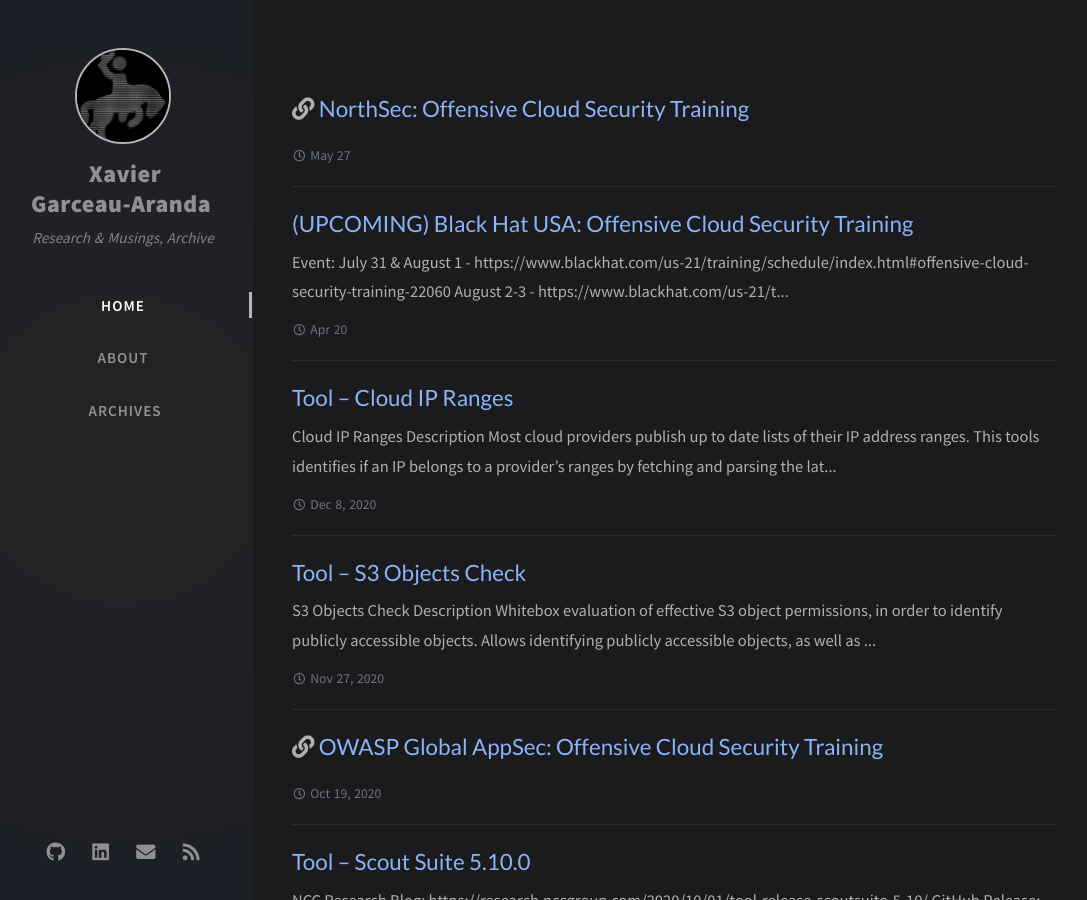
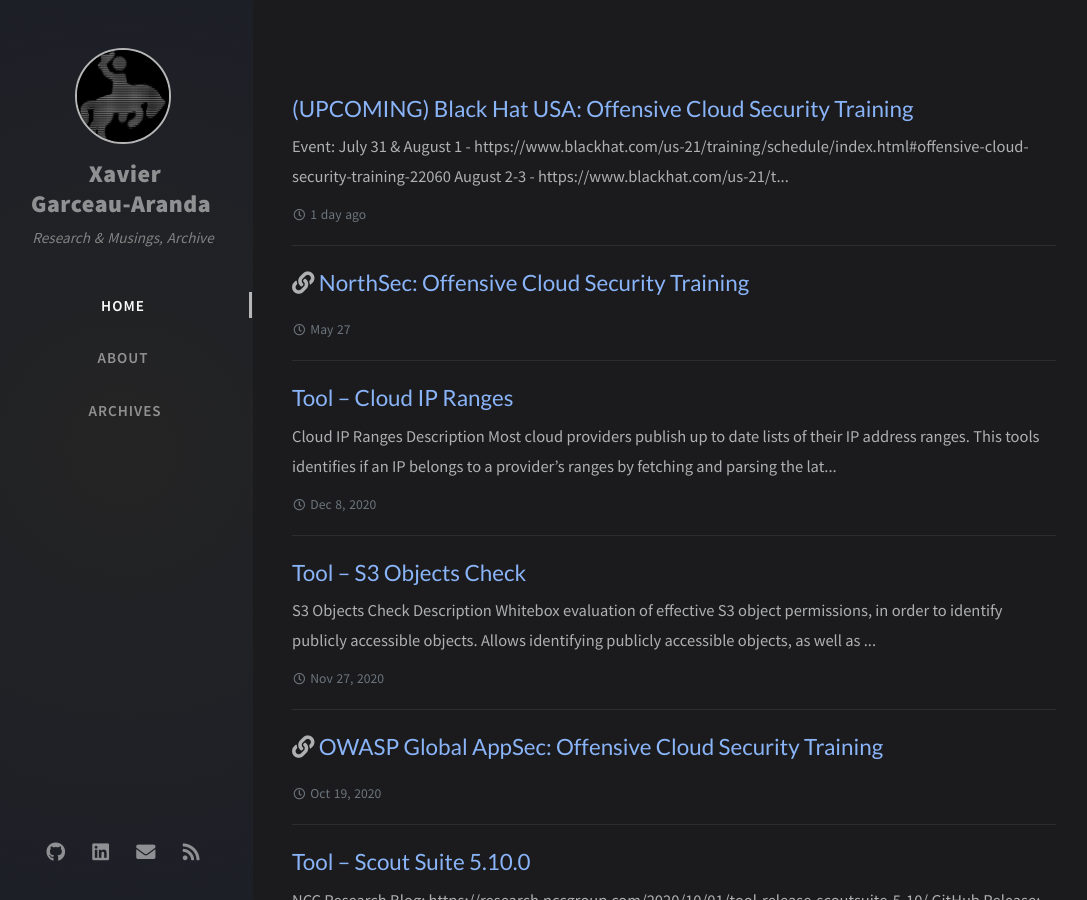
Before and after one commit to x4v13r64/infosec.rodeo, a Jekyll site: the page built from index.html, in a window 1280 px wide and 900 px high. Shown: the whole window, without its empty margins (7-1094 px from the left). Built offline with Jekyll 4.4.1, drawn with Linux system fonts in a browser that asks for light colours; nearby versions of some CDN libraries; the list of posts is cut into pages by our own code; comment, search, counter and statistics services are not loaded.

Commit message:
Fix date

```diff
--- a/_posts/2021-08-2-training-blackhat.md
+++ b/_posts/2021-08-2-training-blackhat.md
@@ -1,7 +1,7 @@
 ---
 title: (UPCOMING) Black Hat USA&#58; Offensive Cloud Security Training
 author: Xavier Garceau-Aranda
-date: 2021-04-20 09:00:00 +0300
+date: 2021-06-7 09:00:00 +0300
 #date: 2021-08-2 09:00:00 +0300
 ---
 
```
